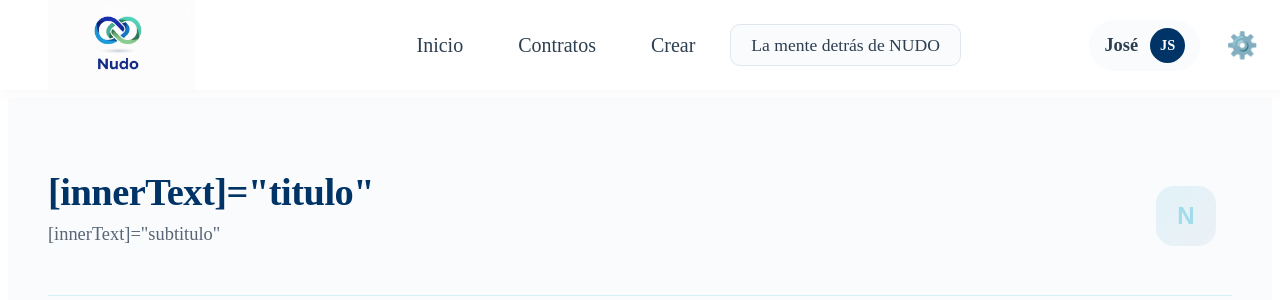
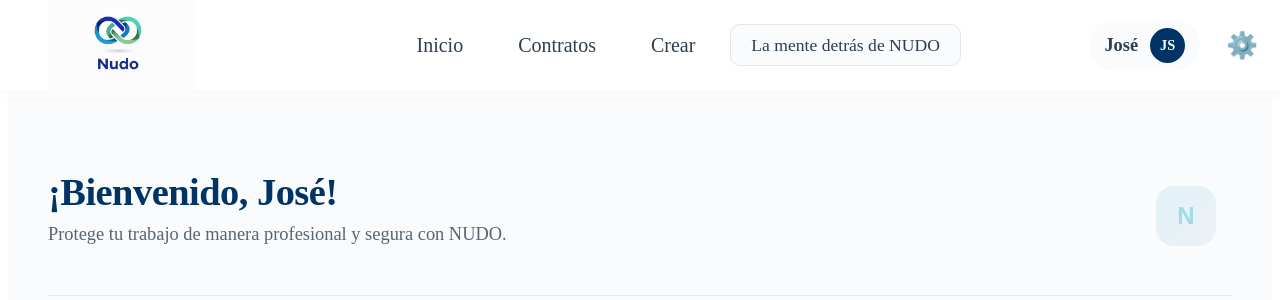
Before and after one commit to ssjoseduardo2002/nudo, an Angular app: page / in a window 1280 px wide. Shown: the top 300 px of the page. Built offline with nearby package versions, Linux system fonts and the light colour scheme.

Commit message:
encabezado.html

```diff
--- a/src/app/componentes_de_estructura/encabezado/encabezado.html
+++ b/src/app/componentes_de_estructura/encabezado/encabezado.html
@@ -1,8 +1,9 @@
 <header class="contenedor-encabezado">
     <div class="texto-bienvenida">
-        <h1>[innerText]="titulo"</h1>
-        <p>[innerText]="subtitulo"</p>
+        <h1 [innerText]="titulo"></h1>
+        <p [innerText]="subtitulo"></p>
     </div>
+
     <div class="decoracion-nudo">
         <div class="circulo-decorativo"></div>
     </div>
```
